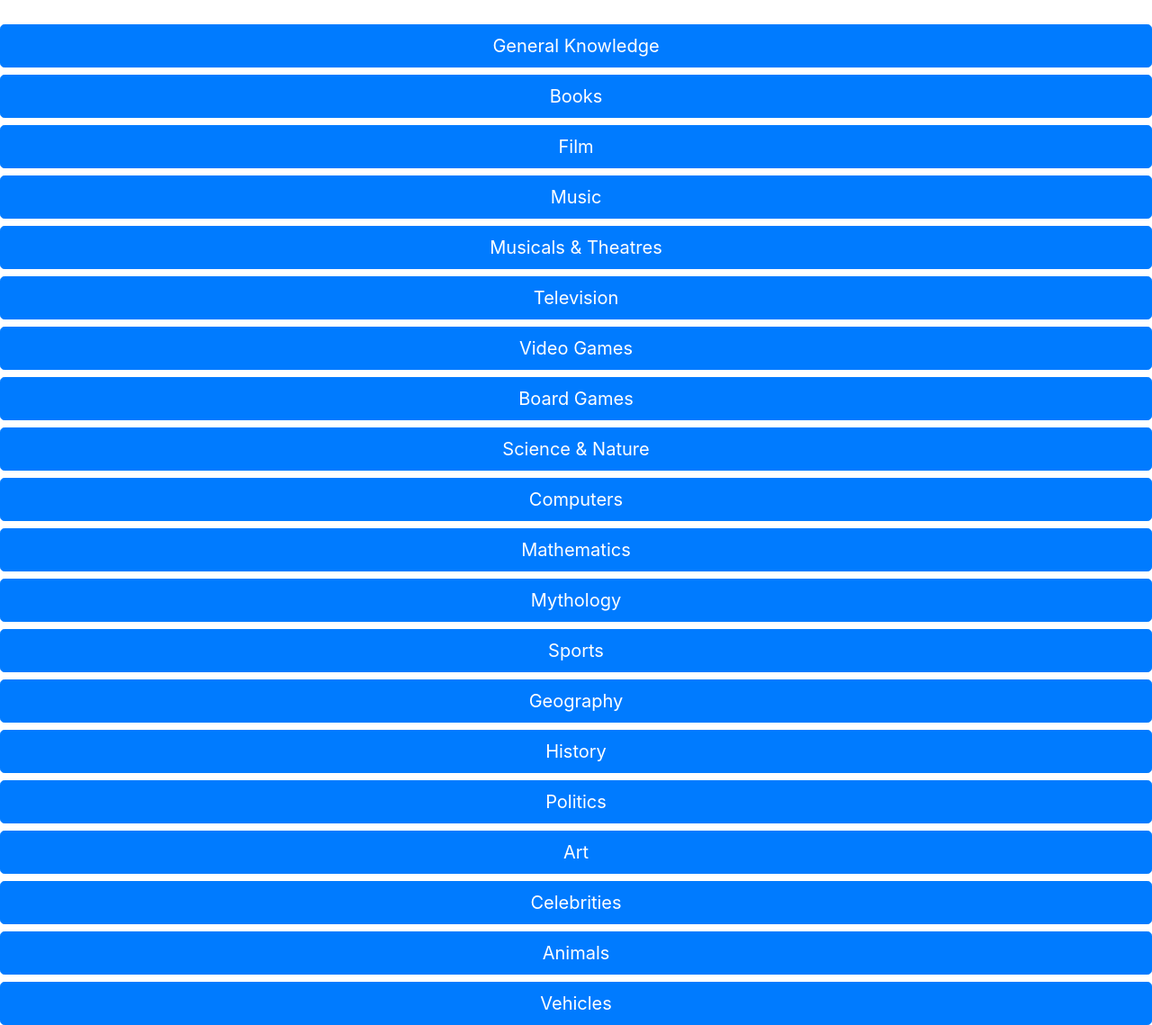
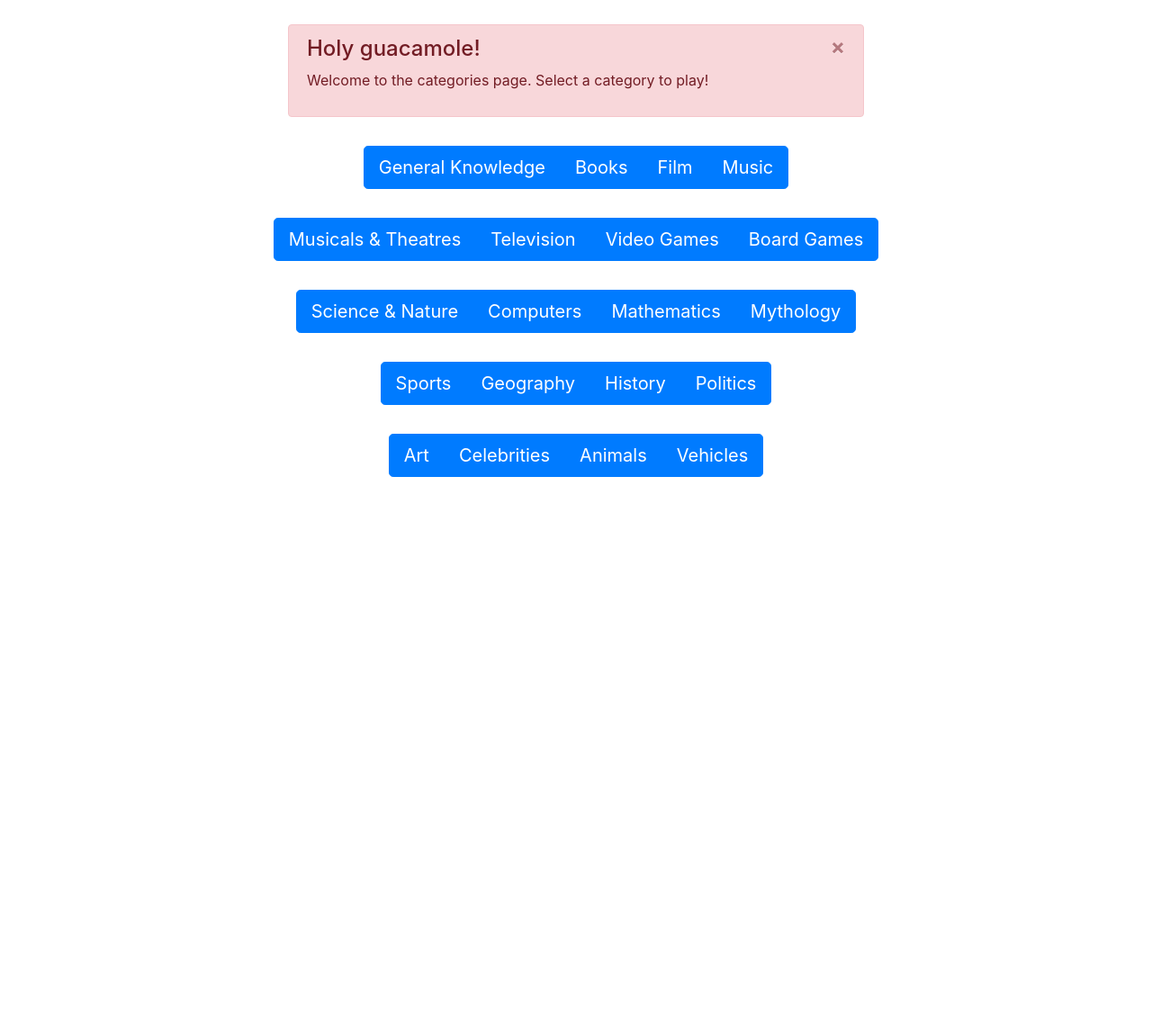
Before and after one commit to tchen9/KungFuTea, a Flask app: page /categories in a window 1280 px wide. Shown: the part 66-1205 px from the top of the page at 90% size. After the commit the page ends 596 px from the top, so only its background shows below. Run offline with Flask 2, Linux system fonts and the light colour scheme; a user stored in the database is signed in; some libraries are stand-ins or nearby versions.

Commit message:
Reformatted categories page

```diff
--- a/app.py
+++ b/app.py
@@ -24,6 +24,7 @@ def index():
 @app.route('/categories')
 def categories():
     if auth.logged_in():
+        flash('Welcome to the categories page. Select a category to play!')
         return render_template('categories.html')
     else:
         flash('Access error. You are not logged in.')
--- /dev/null
+++ b/static/css/custom/categories.css
@@ -0,0 +1,12 @@
+.cat-choice {
+    max-width: 1410px;
+}
+
+.cat-cont {
+    max-width: 800px;
+    margin: auto;
+}
+
+.cat-group {
+    padding: 1rem;
+}
--- a/templates/categories.html
+++ b/templates/categories.html
@@ -2,6 +2,10 @@
 
 {% block title %}
 KaFooT - Categories
+{% endblock %}
+
+{% block customcss %}
+<link rel="stylesheet" type="text/css" href="{{ url_for('static', filename='css/custom/categories.css') }}" />
 {% endblock %}
 
 {% block activenav %}
@@ -26,33 +30,44 @@ KaFooT - Categories
 {% block content %}
 
 <form method="POST" action="/question">
-  <button type="submit" name="subject" value="9" class="btn btn-primary btn-lg btn-block"> General Knowledge </button>
-  <button type="submit" name="subject" value="10" class="btn btn-primary btn-lg btn-block"> Books </button>
-  <button type="submit" name="subject" value="11" class="btn btn-primary btn-lg btn-block"> Film </button>
-  <button type="submit" name="subject" value="12" class="btn btn-primary btn-lg btn-block"> Music </button>
-  <button type="submit" name="subject" value="13" class="btn btn-primary btn-lg btn-block"> Musicals & Theatres </button>
-  <button type="submit" name="subject" value="14" class="btn btn-primary btn-lg btn-block"> Television </button>
-  <button type="submit" name="subject" value="15" class="btn btn-primary btn-lg btn-block"> Video Games </button>
-  <button type="submit" name="subject" value="16" class="btn btn-primary btn-lg btn-block"> Board Games </button>
-  <button type="submit" name="subject" value="17" class="btn btn-primary btn-lg btn-block"> Science & Nature </button>
-  <button type="submit" name="subject" value="18" class="btn btn-primary btn-lg btn-block"> Computers </button>
-  <button type="submit" name="subject" value="19" class="btn btn-primary btn-lg btn-block"> Mathematics </button>
-  <button type="submit" name="subject" value="20" class="btn btn-primary btn-lg btn-block"> Mythology </button>
-  <button type="submit" name="subject" value="21" class="btn btn-primary btn-lg btn-block"> Sports </button>
-  <button type="submit" name="subject" value="22" class="btn btn-primary btn-lg btn-block"> Geography </button>
-  <button type="submit" name="subject" value="23" class="btn btn-primary btn-lg btn-block"> History </button>
-  <button type="submit" name="subject" value="24" class="btn btn-primary btn-lg btn-block"> Politics </button>
-  <button type="submit" name="subject" value="25" class="btn btn-primary btn-lg btn-block"> Art </button>
-  <button type="submit" name="subject" value="26" class="btn btn-primary btn-lg btn-block"> Celebrities </button>
-  <button type="submit" name="subject" value="27" class="btn btn-primary btn-lg btn-block"> Animals </button>
-  <button type="submit" name="subject" value="28" class="btn btn-primary btn-lg btn-block"> Vehicles </button>
-
+    <div class="cat-cont text-center">
+        <div class="btn-group btn-group justified cat-group">
+            <button type="submit" name="subject" value="9" class="btn btn-primary btn-lg bth-block cat-choice"> General Knowledge </button>
+            <button type="submit" name="subject" value="10" class="btn btn-primary btn-lg bth-block cat-choice"> Books </button>
+            <button type="submit" name="subject" value="11" class="btn btn-primary btn-lg bth-block cat-choice"> Film </button>
+            <button type="submit" name="subject" value="12" class="btn btn-primary btn-lg bth-block cat-choice"> Music </button>
+        </div>
+        <div class="btn-group btn-group justified cat-group">
+            <button type="submit" name="subject" value="13" class="btn btn-primary btn-lg bth-block cat-choice"> Musicals & Theatres </button>
+            <button type="submit" name="subject" value="14" class="btn btn-primary btn-lg bth-block cat-choice"> Television </button>
+            <button type="submit" name="subject" value="15" class="btn btn-primary btn-lg bth-block cat-choice"> Video Games </button>
+            <button type="submit" name="subject" value="16" class="btn btn-primary btn-lg bth-block cat-choice"> Board Games </button>
+        </div>
+        <div class="btn-group btn-group justified cat-group">
+            <button type="submit" name="subject" value="17" class="btn btn-primary btn-lg bth-block cat-choice"> Science & Nature </button>
+            <button type="submit" name="subject" value="18" class="btn btn-primary btn-lg bth-block cat-choice"> Computers </button>
+            <button type="submit" name="subject" value="19" class="btn btn-primary btn-lg bth-block cat-choice"> Mathematics </button>
+            <button type="submit" name="subject" value="20" class="btn btn-primary btn-lg bth-block cat-choice"> Mythology </button>
+        </div>
+        <div class="btn-group btn-group justified cat-group">
+            <button type="submit" name="subject" value="21" class="btn btn-primary btn-lg bth-block cat-choice"> Sports </button>
+            <button type="submit" name="subject" value="22" class="btn btn-primary btn-lg bth-block cat-choice"> Geography </button>
+            <button type="submit" name="subject" value="23" class="btn btn-primary btn-lg bth-block cat-choice"> History </button>
+            <button type="submit" name="subject" value="24" class="btn btn-primary btn-lg bth-block cat-choice"> Politics </button>
+        </div>
+        <div class="btn-group btn-group justified cat-group">
+            <button type="submit" name="subject" value="25" class="btn btn-primary btn-lg bth-block cat-choice"> Art </button>
+            <button type="submit" name="subject" value="26" class="btn btn-primary btn-lg bth-block cat-choice"> Celebrities </button>
+            <button type="submit" name="subject" value="27" class="btn btn-primary btn-lg bth-block cat-choice"> Animals </button>
+            <button type="submit" name="subject" value="28" class="btn btn-primary btn-lg bth-block cat-choice"> Vehicles </button>
+        </div>
+    </div>
 </form>
 
 <!--
-<a href="/question" class="btn btn-primary btn-lg btn-block" role="button" aria-disabled="true">Math</a>
+<a href="/question" class="btn btn-primary btn-lg bth-block cat-choice" role="button" aria-disabled="true">Math</a>
 
-<a href="/question" class="btn btn-danger btn-lg btn-block" role="button" aria-disabled="true">Science</a>
+<a href="/question" class="btn btn-danger btn-lg bth-block cat-choice" role="button" aria-disabled="true">Science</a>
 -->
 
 {% endblock %}
```
